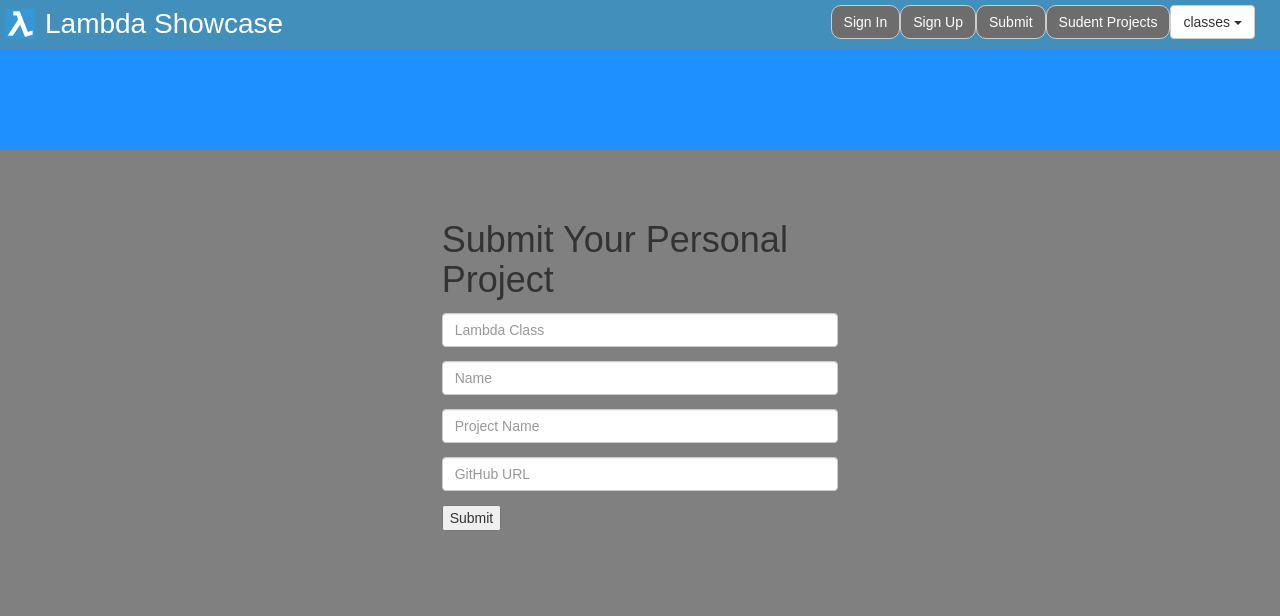
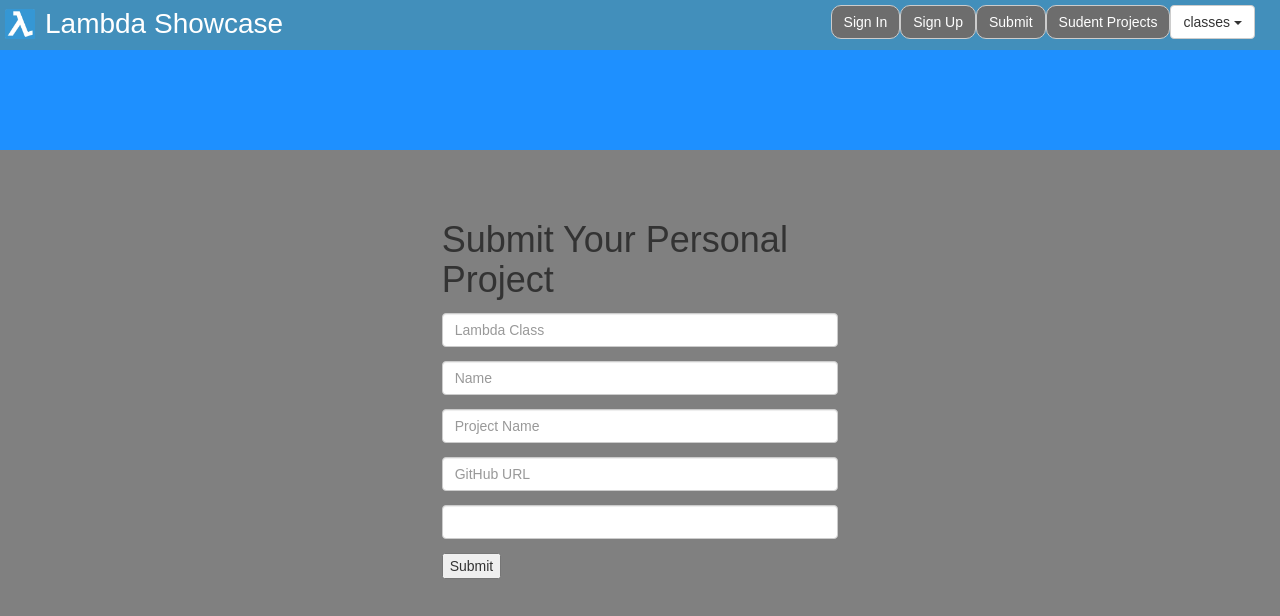
Before and after one commit to LSPortfolio/frontend, a React (Create React App) app: page /submit in a window 1280 px wide. Shown: the top 616 px of the page. Built offline with nearby package versions, Linux system fonts and the light colour scheme.

Commit message:
creating projecting description

```diff
--- a/src/Components/projectSubmit.js
+++ b/src/Components/projectSubmit.js
@@ -1,6 +1,7 @@
 import React, { Component } from 'react'
 import { FormControl, FormGroup } from 'react-bootstrap'
 import ClassNavBar from './classNavBar'
+import axios from 'axios'
 // import axios from 'axios';
 
 // const port = process.env.PORT || 5280;
@@ -12,12 +13,15 @@ export class SubmitProject extends Component {
       studentName: '',
       lambdaClass: '',
       projectName: '',
-      githubUrl: ''
+      githubUrl: '',
+      Description: '',
     }
     this.handleNameChange = this.handleNameChange.bind(this)
     this.handleClassChange = this.handleClassChange.bind(this)
     this.handleProjectChange = this.handleProjectChange.bind(this)
     this.handleUrlChange = this.handleUrlChange.bind(this);
+    this.handleDescriptionChange = this.handleDescriptionChange.bind(this);
+    this.handleMediaChange = this.handleMediaChange.bind(this);
   }
 
   handleClassChange(e) {
@@ -34,6 +38,10 @@ export class SubmitProject extends Component {
     this.setState({ studentName: e.target.value })
   }
 
+  handleMediaChange(e) {
+
+  }
+
   handleProjectChange(e) {
     this.setState({ projectName: e.target.value })
   }
@@ -44,6 +52,10 @@ export class SubmitProject extends Component {
 
   handleUrlChange(e) {
     this.setState({ githubUrl: e.target.value });
+  }
+
+  handleDescriptionChange(e) {
+    this.setState({ Description: e.target.value });
   }
 
   personalProjectSubmit() {
@@ -75,6 +87,11 @@ export class SubmitProject extends Component {
             placeholder="GitHub URL"
             onChange={this.handleUrlChange}
           />
+        <FormControl
+          className="input_form"
+          placeholer="Description"
+          onChange={this.handleDescriptionChange}
+        />
           <button onClick={this.personalProjectSubmit}>Submit</button>
         </FormGroup>
       </div>
```
